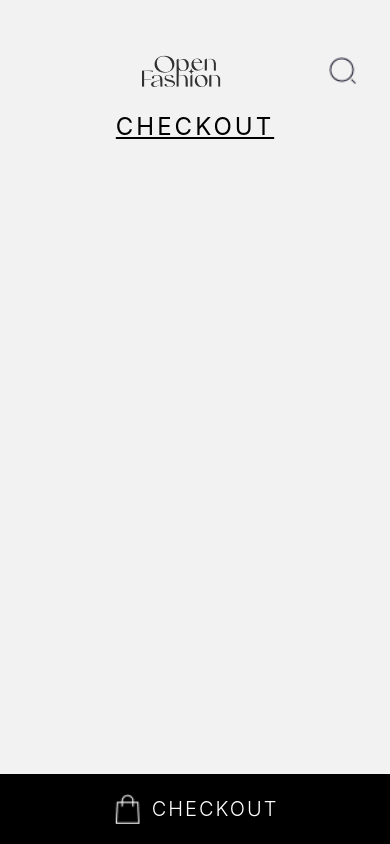
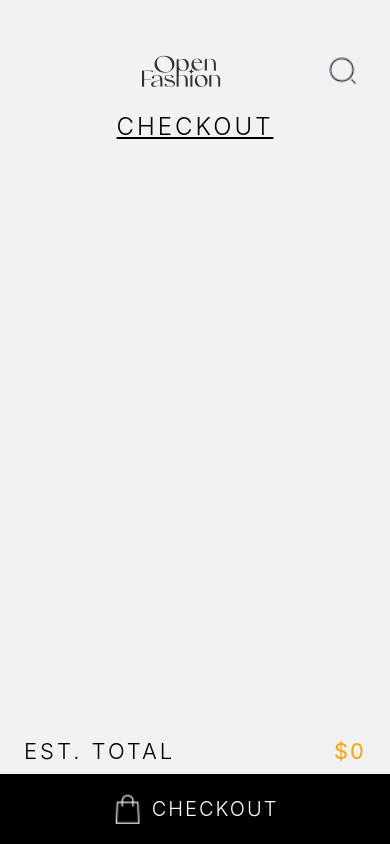
Before and after one commit to naa-adjorkor/rn-assignment6-11333063, a React Native app in the folder myProject/: screen / in a window 390 px wide. Both pictures are taken after a click on the element 351 px from the left and 71 px from the top of the page. Built offline with nearby package versions, Linux system fonts and the light colour scheme.

Commit message:
updated screens

```diff
--- a/myProject/App.js
+++ b/myProject/App.js
@@ -2,16 +2,19 @@ import { NavigationContainer } from "@react-navigation/native";
 import { createStackNavigator } from '@react-navigation/stack';
 import HomeScreen from './screens/HomeScreen';
 import CartScreen from './screens/CartScreen';
+import { CartProvider } from "./CartContext";
 
 const Stack = createStackNavigator();
 
 export default function App() {
   return (
+   <CartProvider>
     <NavigationContainer>
       <Stack.Navigator screenOptions={{headerShown:false}}>
         <Stack.Screen name="Home" component={HomeScreen}/>
         <Stack.Screen name="Cart" component={CartScreen}/>
       </Stack.Navigator>
     </NavigationContainer>
+   </CartProvider>
   );
 }
--- /dev/null
+++ b/myProject/CartContext.js
@@ -0,0 +1,39 @@
+import React, { createContext, useState, useContext, useEffect } from 'react';
+import AsyncStorage from '@react-native-async-storage/async-storage';
+
+const CartContext = createContext();
+
+export const CartProvider = ({ children }) => {
+    const [cart, setCart] = useState([]);
+
+    useEffect(() => {
+        const fetchCart = async () => {
+        try {
+            const storedCart = JSON.parse(await AsyncStorage.getItem('cart')) || [];
+            setCart(storedCart);
+        } catch (error) {
+            console.error('Error fetching cart:', error);
+        }
+        };
+        fetchCart();
+    }, []);
+
+    useEffect(() => {
+        const saveCart = async () => {
+        try {
+            await AsyncStorage.setItem('cart', JSON.stringify(cart));
+        } catch (error) {
+            console.error('Error saving cart:', error);
+        }
+        };
+        saveCart();
+    }, [cart]);
+
+    return (
+        <CartContext.Provider value={{ cart, setCart }}>
+        {children}
+        </CartContext.Provider>
+    );
+    };
+
+export const useCart = () => useContext(CartContext);
--- a/myProject/screens/CartScreen.jsx
+++ b/myProject/screens/CartScreen.jsx
@@ -1,9 +1,12 @@
-import { View, Image, Text, StyleSheet, Pressable, ScrollView, FlatList } from 'react-native';
-import React from 'react';
+import { View, Image, Text, StyleSheet, Pressable, ScrollView, FlatList,Alert } from 'react-native';
+import React, { useEffect } from 'react';
 import AsyncStorage from '@react-native-async-storage/async-storage';
+import { useCart } from '../CartContext';
 
-export default function CartScreen({ route }) {
-  const { cart, setCart } = route.params;
+
+export default function CartScreen() {
+  const { cart, setCart } = useCart();
+
 
   const removeFromCart = async (item) => {
     try {
@@ -16,9 +19,22 @@ export default function CartScreen({ route }) {
     }
   };
 
+  const calculateTotalPrice = () => {
+    let total = 0;
+    cart.forEach(item => {
+      const price = parseFloat(item.price.replace('$', ''));
+      if (!isNaN (price)) {
+        total += price;
+      }
+    });
+    return total.toFixed(0);
+  };
+
+  const totalPrice = calculateTotalPrice();
+
   return (
-    <View style={styles.container}>
-      <View style={styles.header}>
+  <View style={styles.container}>
+  <View style={styles.header}>
         <Image source={require('./../assets/images/Logo.png')} style={styles.logo} />
         <Image source={require('./../assets/images/Search.png')} style={styles.search} />
       </View>
@@ -41,7 +57,10 @@ export default function CartScreen({ route }) {
       </ScrollView>
       )}
       keyExtractor={item => item.key}/>
-
+      <View style={styles.totalPriceContainer}>
+        <Text style={styles.totalPriceText}>EST. TOTAL</Text>
+        <Text style={styles.totalPrice}>${totalPrice}</Text>
+      </View>
       <Pressable style={styles.checkoutButton}>
         <View style={styles.checkoutButtonContent}>
           <Image source={require('./../assets/images/shoppingBag.png')} style={styles.checkoutImage} />
@@ -74,10 +93,10 @@ const styles = StyleSheet.create({
   checkout: {
     marginTop: 25,
     fontSize: 24,
-    fontWeight: '400',
+    fontWeight: '300',
     letterSpacing: 3,
     textAlign: 'center',
-    textDecorationLine:'underline'
+    textDecorationLine:'underline',
   },
   cartContainer: {
     paddingBottom: 10,
@@ -117,6 +136,23 @@ const styles = StyleSheet.create({
     marginTop: 40,
     marginLeft: 'auto',
   },
+  totalPriceContainer: {
+    flexDirection:'row',
+    justifyContent:'space-between',
+    marginTop: 20,
+    marginBottom: 80,
+  },
+  totalPriceText: {
+    fontSize: 22,
+    fontWeight: '300',
+    letterSpacing:3,
+  },
+  totalPrice: {
+    fontSize: 22,
+    fontWeight: '400',
+    letterSpacing:2,
+    color:'#FFA100',
+  },
   checkoutButton: {
     position: 'absolute',
     left: 0,
--- a/myProject/screens/HomeScreen.jsx
+++ b/myProject/screens/HomeScreen.jsx
@@ -3,9 +3,10 @@ import { View, Text, StyleSheet, Image, Pressable, FlatList, ScrollView, Alert}
 import AsyncStorage from '@react-native-async-storage/async-storage';
 import Products from '../components/Products';
 import {ProductData}  from '../Data/ProductData';
+import { useCart } from '../CartContext';
 
 export default function HomeScreen({ navigation }) {
-  const [cart, setCart] = useState([]);
+  const { cart, setCart } = useCart();
 
   useEffect(() => {
     const loadCart = async () => {
@@ -20,10 +21,10 @@ export default function HomeScreen({ navigation }) {
       }
     };
     loadCart();
-  }, []);
+  }, [setCart]);
 
   const handleCart = () => {
-    navigation.navigate('Cart', { cart, setCart });
+    navigation.navigate('Cart');
   };
 
   const addToCart = async (item) => {
```
